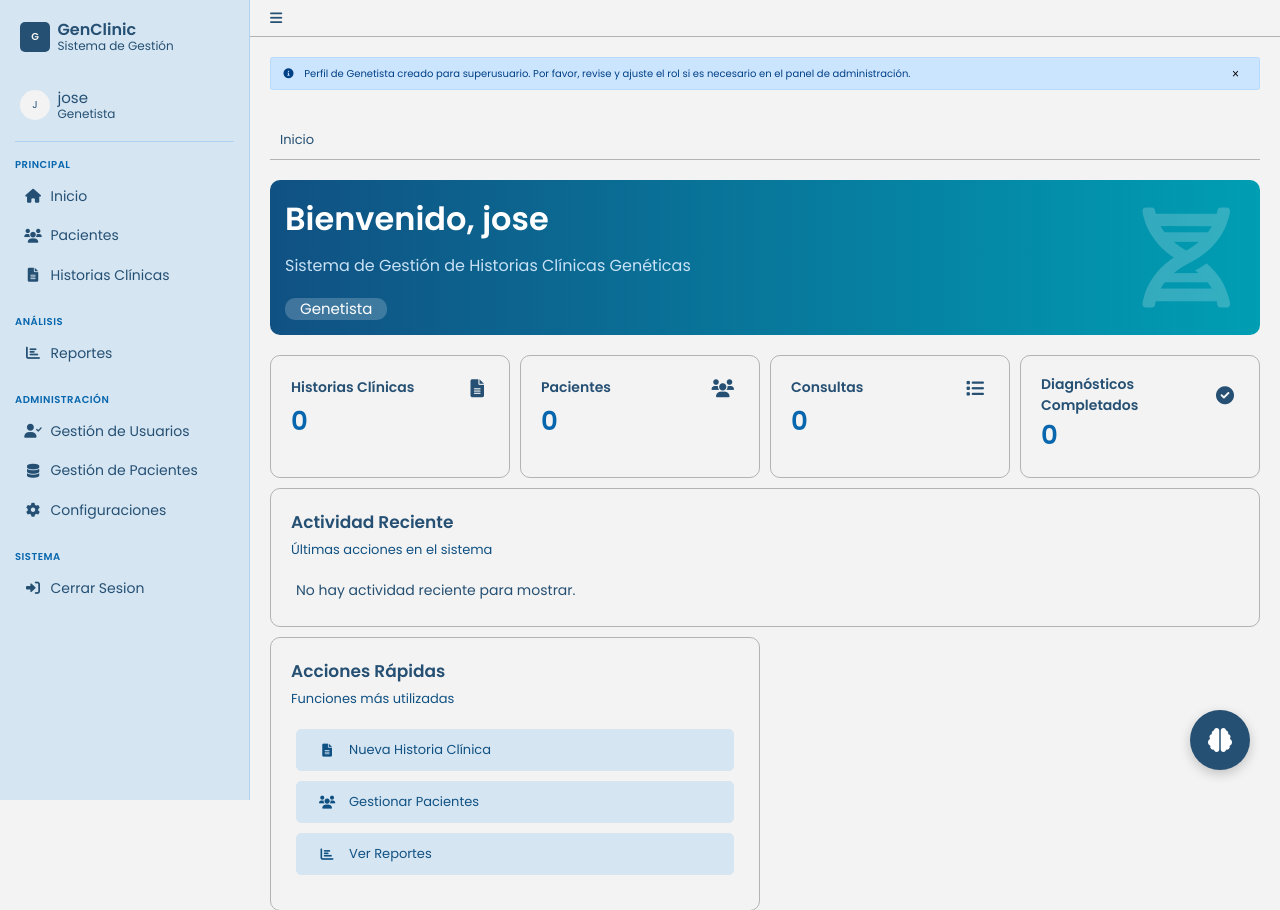
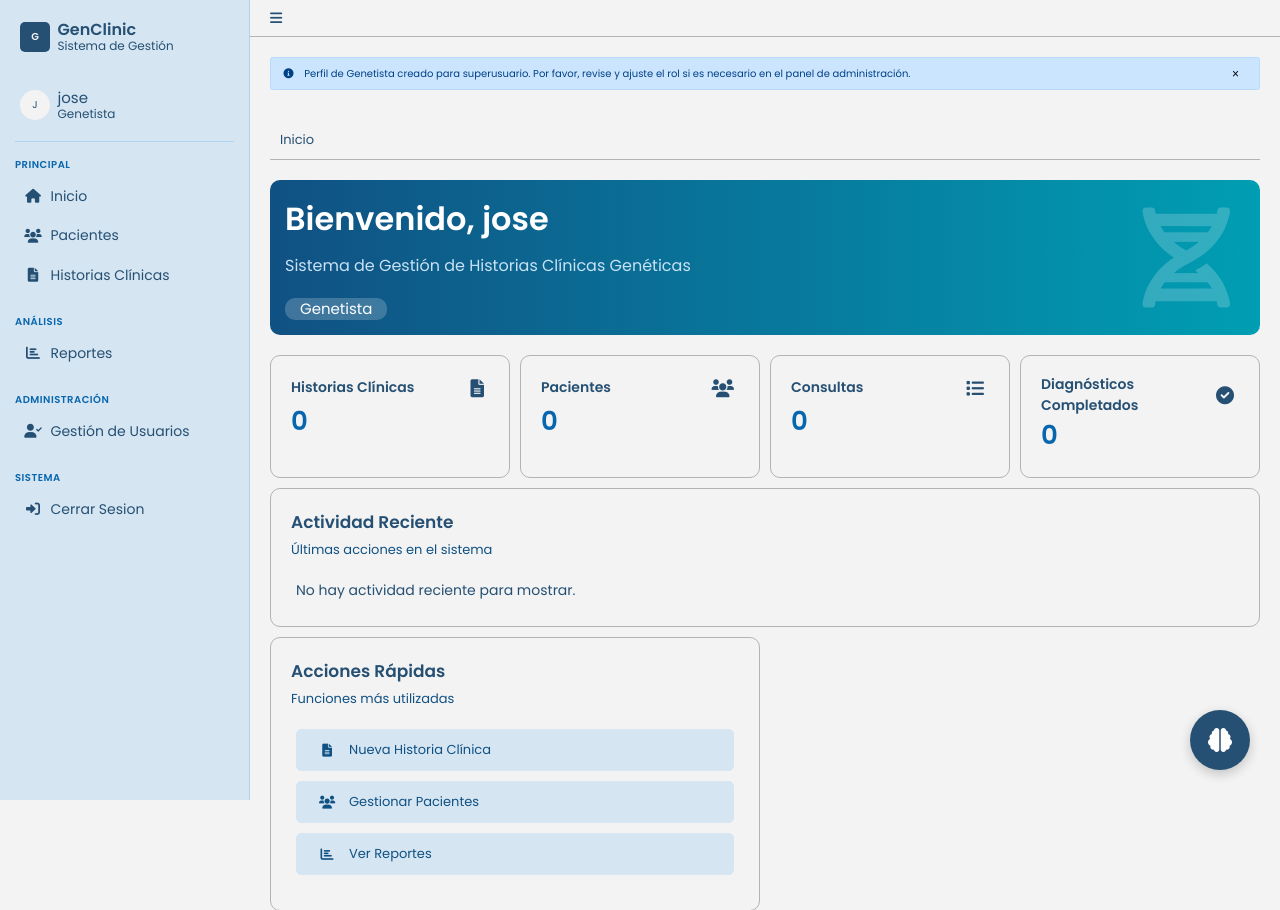
Before and after one commit to EnriqueRioss/GeneticSys, a Django app: page / in a window 1280 px wide. Shown: the top 910 px of the page. Run offline with Django 5.2, Linux system fonts and the light colour scheme; a user stored in the database is signed in; data comes from the database, SQL or seed files in the repository; data that the repository does not hold is empty.

Commit message:
ultimitas ahora si

```diff
--- a/myapp/templates/layouts/base.html
+++ b/myapp/templates/layouts/base.html
@@ -107,18 +107,6 @@
                         <a href="{% url 'gestion_usuarios' %}" class="nav-link">
                             <i class="fas fa-user-check"></i>
                             <span class="text">Gestión de Usuarios</span>
-                        </a>
-                    </li>
-                    <li class="nav-item">
-                        <a href="{% url 'gestion_pacientes' %}" class="nav-link">
-                            <i class="fas fa-database"></i>
-                            <span class="text">Gestión de Pacientes</span>
-                        </a>
-                    </li>
-                    <li class="nav-item">
-                        <a href="#" class="nav-link">
-                            <i class="fas fa-cog"></i>
-                            <span class="text">Configuraciones</span>
                         </a>
                     </li>
                 </ul>
```
